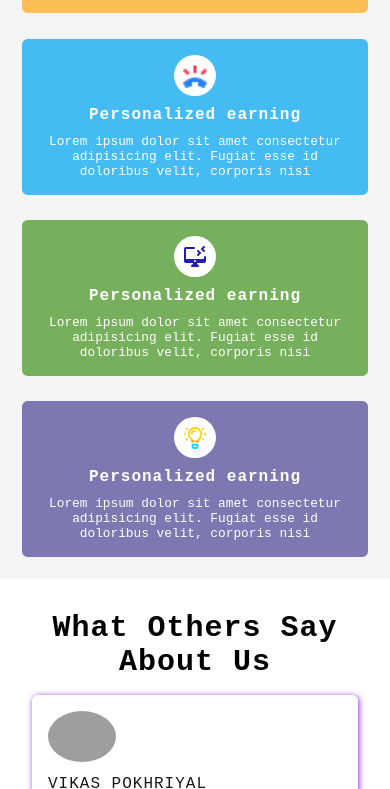
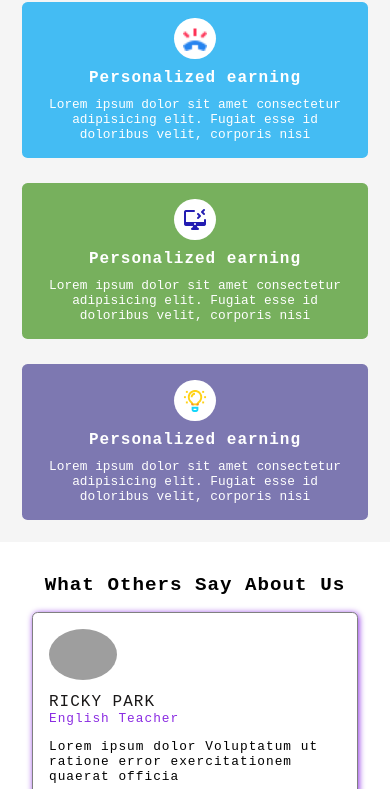
Before and after one commit to Vikaspokhriyal20/studysync, a plain HTML site: page index.html in a window 390 px wide. Shown: the part 1867-2656 px from the top of the page. Drawn offline with nearby package versions, Linux system fonts and the light colour scheme; grey boxes are pictures that could not be loaded; a web font is replaced by a local one.

Commit message:
new change

```diff
--- a/index.html
+++ b/index.html
@@ -191,8 +191,6 @@
     </div>
 
     <div class="testimonial-wrap">
-
-
     <div class="testimonial-container">
         <div class="testimonial-content">
             <h2 class="testimonial-title">
@@ -205,7 +203,7 @@
                     <img src="https://dl.dropbox.com/s/u3j25jx9tkaruap/Webp.net-resizeimage.jpg?raw=1" alt="img" class="user-img">
                 </div>
                 <div class="testimonial-user">
-                    <p class="user-name">Vikas Pokhriyal</p>
+                    <p class="user-name">Ricky Park</p>
                     <p class="user-role">English Teacher</p>
                 </div>
                 <div class="testimonial-description">
--- a/style.css
+++ b/style.css
@@ -91,8 +91,6 @@ body {
     #menu {
         display: block;
     }
-
-
 }
 
 .main-section
@@ -192,7 +190,6 @@ background-color: rgb(143, 96, 187);
     overflow: hidden;
     box-shadow: 0px 4px 6px #F5F5F5;
     height: 50vh;
-
 }
 
 .section-img
@@ -272,6 +269,7 @@ background-color: rgb(143, 96, 187);
 .company-title
 {
     letter-spacing: 1px;
+    font-size: 1.2rem;
 }
 
 @media screen and (min-width:634px) {
@@ -365,7 +363,6 @@ background-color: rgb(143, 96, 187);
     font-size: 1rem;
     font-weight: bold;
     letter-spacing: 1px;
-
 }
 
 .card-description{
@@ -392,7 +389,7 @@ font-size:0.8rem;
         grid-template-columns: 1fr;
     }
     .main-title{
-        font-size: 1.5rem;
+        font-size: 1.2rem;
     }
 }
 
@@ -410,7 +407,7 @@ font-size:0.8rem;
 
 .testimonial-title
 {
-    font-size: 1.875rem;
+    font-size: 2rem;
     font-weight: bold;
     letter-spacing: 1px;
 }
@@ -430,8 +427,18 @@ font-size:0.8rem;
     display: flex;
     flex-direction: column;
     gap: 0.8rem;
-    /* border: 0.5px solid grey; */
+    transition: all 0.3s ease;
+    border: 0.4px solid grey;
 }
+
+.testimonial-card:hover
+{
+    filter: drop-shadow(1px 1px  3px blue);
+    border: 0.4px solid black;
+    cursor: pointer;
+}
+
+
 
 .testimonial-description
 {
@@ -475,4 +482,7 @@ font-size:0.8rem;
     .testimonial-grid{
         grid-template-columns: 1fr;
     }
+    .testimonial-title{
+        font-size: 1.2rem;
+    }
 }
```
